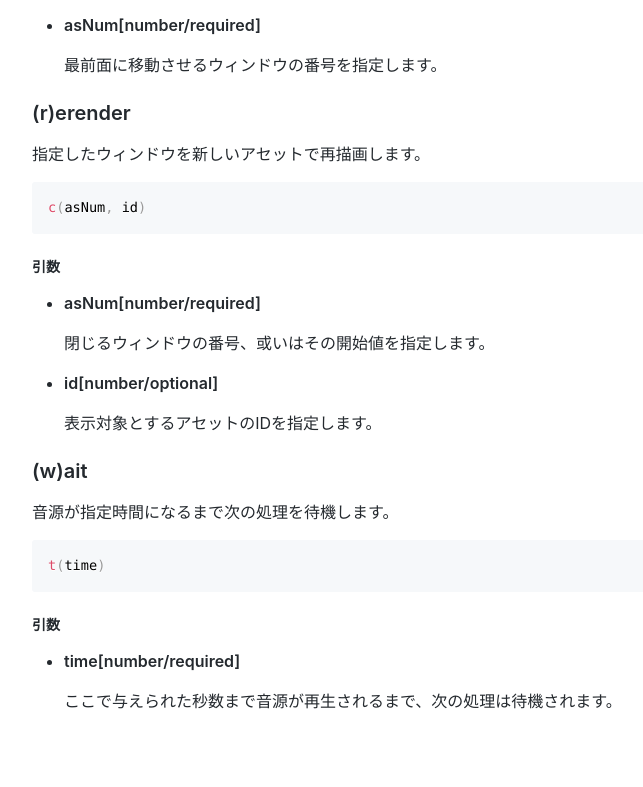
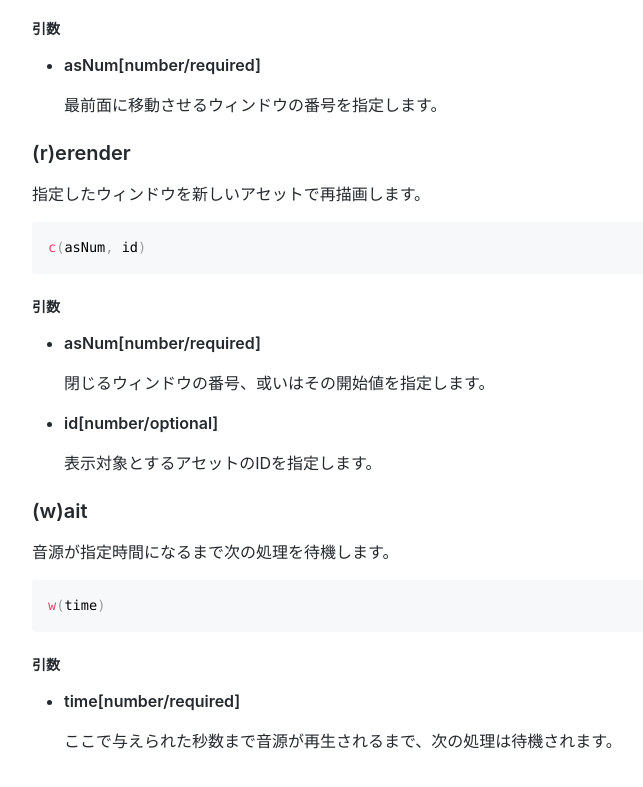
Before and after one commit to FoxRefire/kyukurarin.js, a plain HTML site: page docs/reference.html in a window 1280 px wide. Shown: the part 1807-2594 px from the top of the page, without its empty margins (163-806 px from the left). Drawn offline with Linux system fonts and the light colour scheme.

Commit message:
リファレンスを更新

```diff
--- a/docs/reference.html
+++ b/docs/reference.html
@@ -1268,6 +1268,7 @@ pre[class*="language-"] {
 </li>
 <li><p><strong>autoMoveAction[number/optional]</strong></p>
 <p>関数が呼び出されたとき、自動でウィンドウの移動を行うルールを指定します。</p>
+<p>移動対象はclose処理が実行されたとき、クリアされます。</p>
 <p>1：自身を移動対象として登録</p>
 <p>2: 移動対象を移動させる</p>
 <p>3: 自身を移動対象として登録し、既存の移動対象の移動も行う</p>
@@ -1323,7 +1324,7 @@ pre[class*="language-"] {
 </ul>
 <h3 class="atx" id="wait">(w)ait</h3>
 <p>音源が指定時間になるまで次の処理を待機します。</p>
-<pre><code class="fenced-code-block language-javascript"><span class="token function">t</span><span class="token punctuation">(</span>time<span class="token punctuation">)</span></code></pre>
+<pre><code class="fenced-code-block language-javascript"><span class="token function">w</span><span class="token punctuation">(</span>time<span class="token punctuation">)</span></code></pre>
 <h5 class="atx" id="引数-5">引数</h5>
 <ul>
 <li><p><strong>time[number/required]</strong></p>
```
Also changed, not shown: 1 other file.
